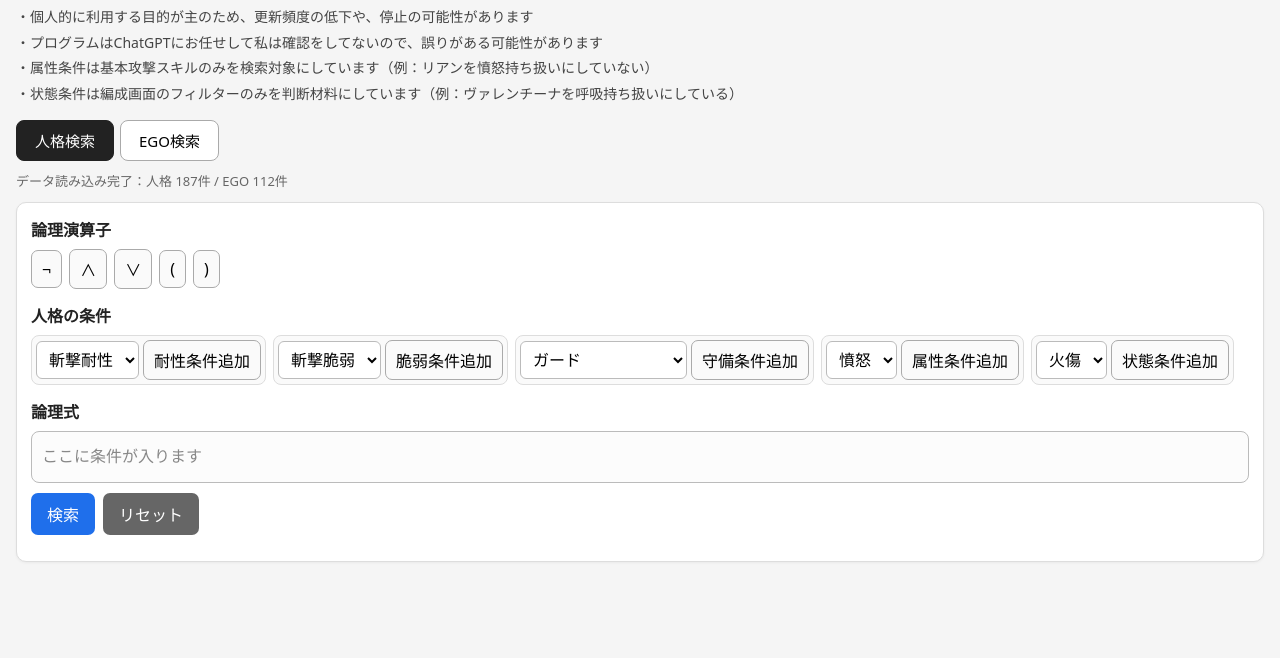
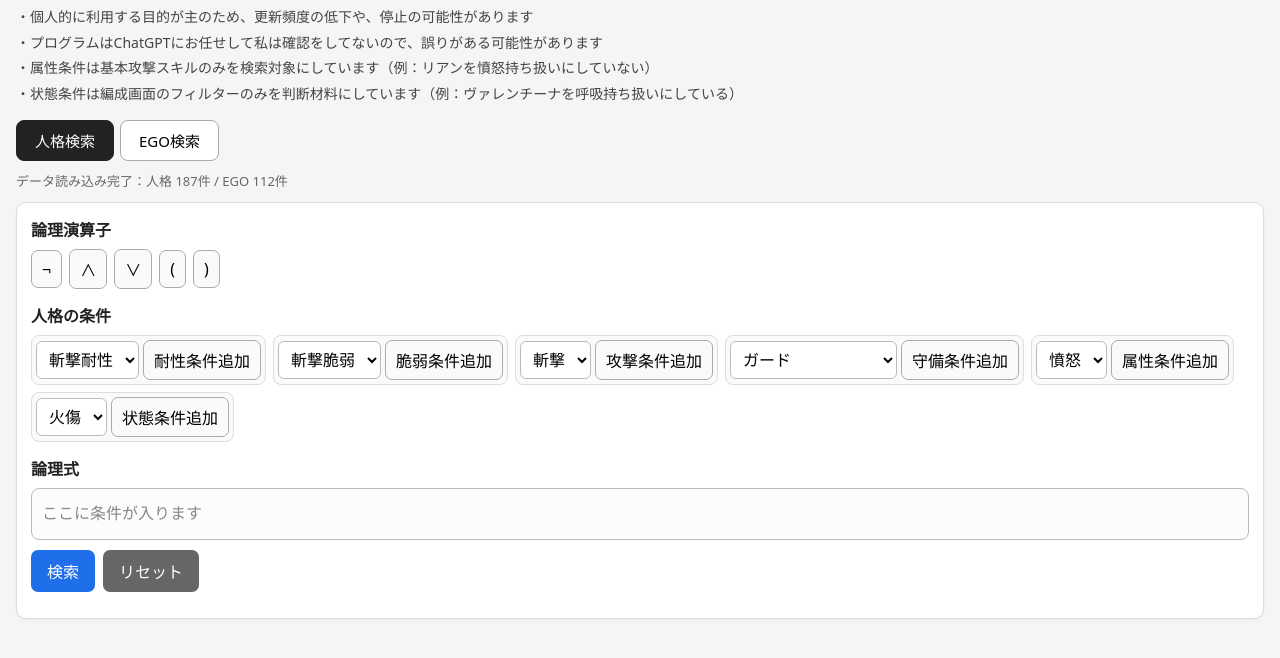
Before and after one commit to 394ast/limbus.search, a plain HTML site: page index.html in a window 1280 px wide. Shown: the part 80-738 px from the top of the page. Drawn offline with Linux system fonts and the light colour scheme.

Commit message:
Update index.html

```diff
--- a/index.html
+++ b/index.html
@@ -73,6 +73,12 @@ select,input[type=number]{font:inherit;padding:6px 8px;border:1px solid #bbb;bor
             <option value="斬撃">斬撃脆弱</option><option value="貫通">貫通脆弱</option><option value="打撃">打撃脆弱</option>
           </select>
           <button class="condition-button" id="idWeakButton">脆弱条件追加</button>
+        </div>
+        <div class="condition-group">
+          <select id="idAttackSelect">
+            <option value="斬撃">斬撃</option><option value="貫通">貫通</option><option value="打撃">打撃</option>
+          </select>
+          <button class="condition-button" id="idAttackButton">攻撃条件追加</button>
         </div>
         <div class="condition-group">
           <select id="idDefenseSelect">
@@ -263,6 +269,7 @@ document.querySelectorAll(".op-button").forEach(button=>button.addEventListener(
 
 document.getElementById("idResistButton").addEventListener("click",()=>{const key=document.getElementById("idResistSelect").value;const label=`${key}耐性`;const csvKey=`${key}耐性`;addToken("identity",conditionToken(label,row=>Number(row[csvKey])===0.5))});
 document.getElementById("idWeakButton").addEventListener("click",()=>{const key=document.getElementById("idWeakSelect").value;const label=`${key}脆弱`;const csvKey=`${key}耐性`;addToken("identity",conditionToken(label,row=>Number(row[csvKey])===2))});
+document.getElementById("idAttackButton").addEventListener("click",()=>{const key=document.getElementById("idAttackSelect").value;addToken("identity",conditionToken(`[${key}攻撃]`,row=>Number(row[key])===1))});
 document.getElementById("idDefenseButton").addEventListener("click",()=>{const key=document.getElementById("idDefenseSelect").value;const labels={防御:"ガード",回避:"回避",反撃:"反撃",M防御:"マッチ可能ガード",M反撃:"マッチ可能反撃"};addToken("identity",conditionToken(`[${labels[key]}]`,row=>Number(row[key])===1))});
 document.getElementById("idSinButton").addEventListener("click",()=>{const key=document.getElementById("idSinSelect").value;addToken("identity",conditionToken(`[${key}]`,row=>Number(row[key])===1))});
 document.getElementById("idEffectButton").addEventListener("click",()=>{const key=document.getElementById("idEffectSelect").value;addToken("identity",conditionToken(`[${key}]`,row=>Number(row[key])===1))});
```
